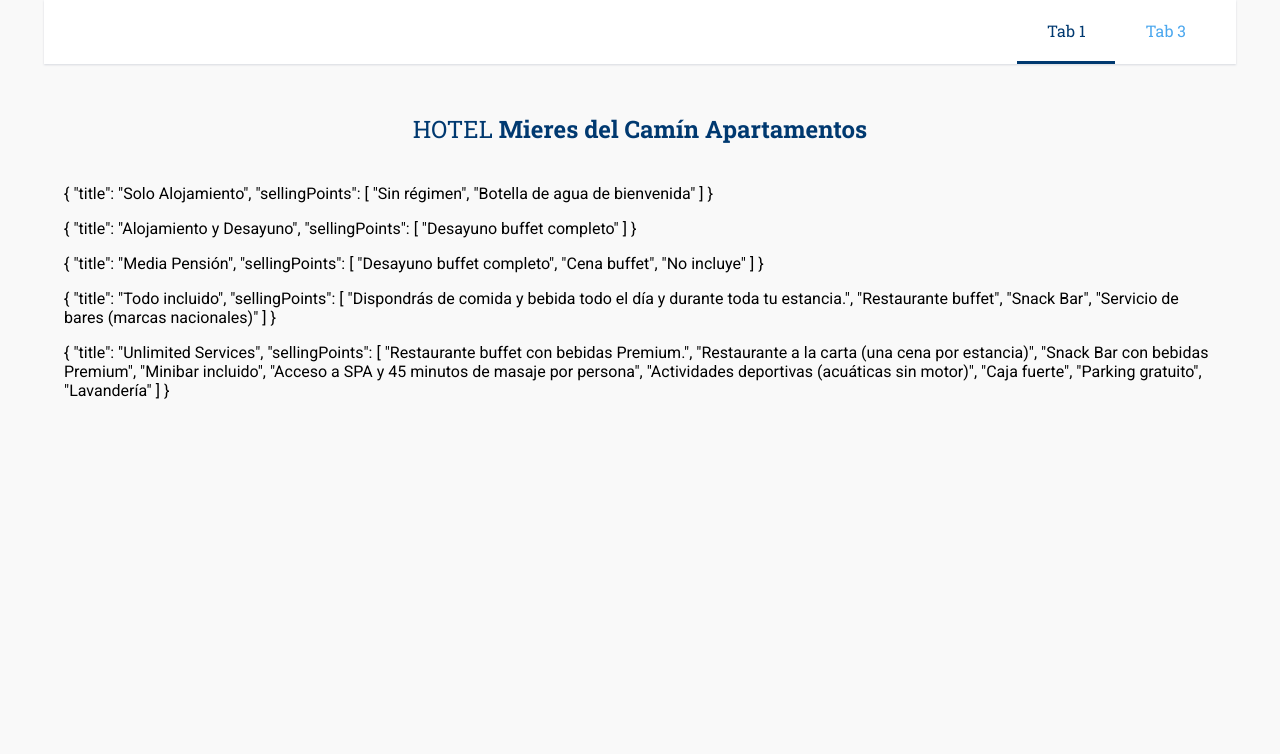
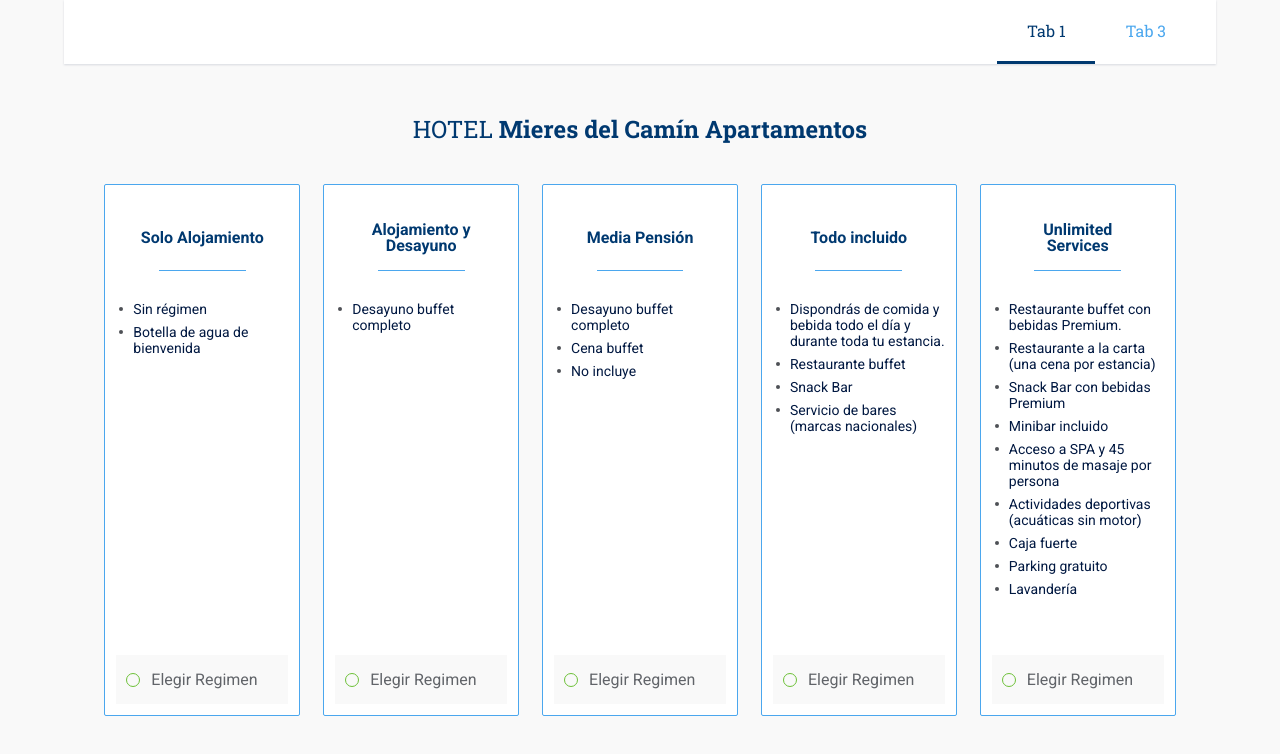
Before and after one commit to albertohdezherrera/the-cocktail-spa, a Vue app: page / in a window 1280 px wide. Shown: the top 754 px of the page. Built offline with nearby package versions, Linux system fonts and the light colour scheme.

Commit message:
Create comparator component

```diff
--- a/src/assets/scss/main.scss
+++ b/src/assets/scss/main.scss
@@ -1,10 +1,15 @@
 @import './partials/colors.scss';
 @import './partials/typo.scss';
 @import './partials/mixins.scss';
+@import './partials/misc.scss';
 
 html {
   font-size: 62.5%;
   height: 100%;
+}
+
+html * {
+  box-sizing: border-box;
 }
 
 body {
--- a/src/assets/scss/partials/colors.scss
+++ b/src/assets/scss/partials/colors.scss
@@ -7,6 +7,8 @@ $c-primary-ligth: #4BA7EE;
 $c-primary: #003970;
 $c-primary-dark: #001841;
 
+$c-secondary: #6DC138;
+
 $c-danger: #DB171D;
 $c-moderate: #FFAB48;
 $c-warning: #FFEF63;
--- a/src/components/Comparator/Comparator.vue
+++ b/src/components/Comparator/Comparator.vue
@@ -1,7 +1,12 @@
 <template>
   <div class="comparator">
     <template v-for="(option, index) in options" :key="index">
-      <ComparatorItem  :content="option" :index="index" />
+      <ComparatorItem
+        :content="option"
+        :index="index"
+        :isActive="index === active"
+        @checkOption="selectActive"
+      />
     </template>
   </div>
 </template>
@@ -24,5 +29,23 @@ export default {
       },
     },
   },
+  data() {
+    return {
+      active: null,
+    };
+  },
+  methods: {
+    selectActive(val) {
+      this.active = val;
+    },
+  },
 };
 </script>
+
+<style lang="scss">
+.comparator {
+  display: flex;
+  flex-wrap: wrap;
+  justify-content: center;
+}
+</style>
--- a/src/components/Comparator/ComparatorItem.vue
+++ b/src/components/Comparator/ComparatorItem.vue
@@ -1,5 +1,26 @@
 <template>
-  <p>{{ content }}</p>
+  <div :class="['comparator-item', isActive ? 'comparator-item--active' : '']">
+    <div class="comparator-item__content">
+      <h3 class="comparator-item__content__title">
+        {{ content.title }}
+      </h3>
+      <ul class="comparator-item__content__list">
+        <li v-for="(item, index) in content.sellingPoints" :key="index">
+          {{ item }}
+        </li>
+      </ul>
+    </div>
+    <div class="comparator-item__selector">
+      <input
+        :id="index"
+        :checked="isActive"
+        type="checkbox"
+        @change="check()">
+      <label :for="index">
+        Elegir Regimen
+      </label>
+    </div>
+  </div>
 </template>
 
 <script>
@@ -14,6 +35,124 @@ export default {
       type: Number,
       require: true,
     },
+    isActive: {
+      type: Boolean,
+      require: true,
+    },
+  },
+  methods: {
+    check() {
+      this.$emit('checkOption', this.index);
+    },
   },
 };
 </script>
+
+<style lang="scss">
+.comparator-item {
+  display: flex;
+  flex-direction: column;
+  justify-content: space-between;
+  width: 17%;
+  margin: 0 1%;
+  padding: 1rem;
+  border-radius: 2px;
+  border: 1px solid $c-primary-ligth;
+  transition: all ease 0.2s;
+  background-color: $c-white;
+  &.comparator-item--active {
+    border: 1px solid $c-primary;
+    .comparator-item__selector {
+      border-color: $c-primary-dark;
+    }
+  }
+  &__content {
+    margin-bottom: 5rem;
+    &__title {
+      position: relative;
+      display: flex;
+      justify-content: center;
+      align-items: center;
+      text-align: center;
+      @include font-size();
+      @include line-height();
+      color: $c-primary;
+      padding: 0.7rem 2rem;
+      padding-top: 0;
+      min-height: 60px;
+      margin-bottom: 3rem;
+      &:after {
+        content: "";
+        position: absolute;
+        width: 50%;
+        height: 1px;
+        background-color: $c-primary-ligth;
+        bottom: 0;
+      }
+    }
+    &__list {
+      list-style-type: none;
+      padding: 0;
+      margin: 0;
+      li {
+        position: relative;
+        margin: 0.7rem 0;
+        padding-left: 1.8rem;
+        @include font-size(1.4);
+        color: $c-primary-dark;
+        &:before {
+          content: "";
+          position: absolute;
+          width: 0.4rem;
+          height: 0.4rem;
+          left: .4rem;
+          top: 0.6rem;
+          background-color: $c-grey;
+          border-radius: 50%;
+        }
+      }
+    }
+  }
+  &__selector {
+    width: 100%;
+    input {
+      position: absolute;
+      left: -100rem;
+    }
+    input[type=checkbox] + label {
+      display: block;
+      position: relative;
+      background-color: $c-grey-ligth;
+      color: #616469;
+      border: 1px solid $c-white;
+      padding: 1.5rem 1rem;
+      padding-left: 3.5rem;
+      &:after {
+        content: "";
+        position: absolute;
+        left: 1rem;
+        top: 50%;
+        transform: translateY(-50%);
+        width: 1.2rem;
+        height: 1.2rem;
+        border: 1px solid $c-secondary;
+        border-radius: 50%;
+      }
+    }
+    input[type=checkbox]:checked + label {
+      color: $c-primary-dark;
+      &::before {
+        content: "";
+        position: absolute;
+        left: 1.2rem;
+        top: 50%;
+        transform: translateY(-50%);
+        width: 1rem;
+        height: 1rem;
+        background: $c-secondary;
+        border-radius: 50%;
+      }
+    }
+  }
+}
+</style>
```
